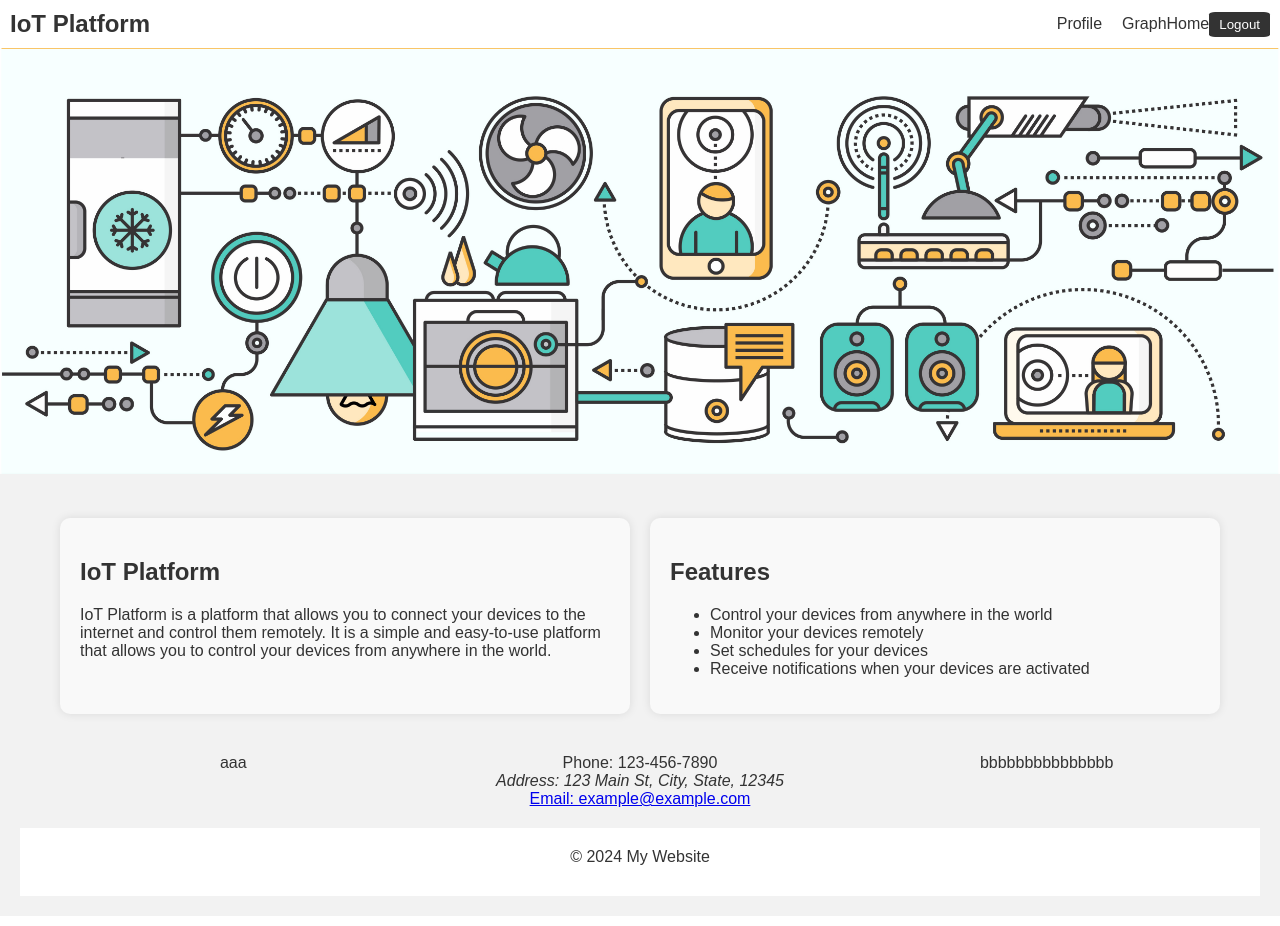
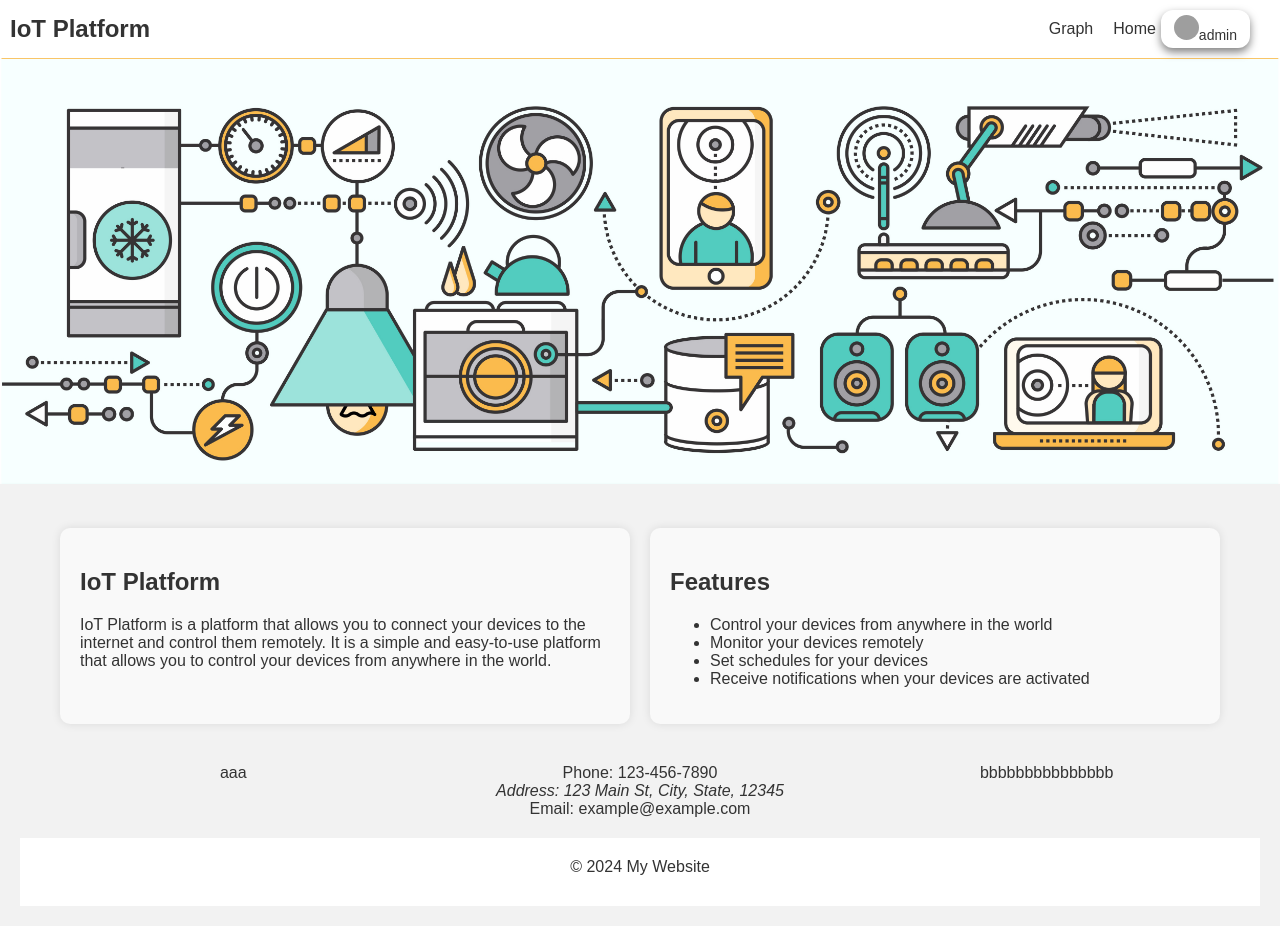
Before and after one commit to VascoMagolo/DeapcWebsite, a PHP site: page /pages/index.php in a window 1280 px wide. Run offline with PHP 8.4, Linux system fonts and the light colour scheme; a user stored in the database is signed in; grey boxes are pictures that could not be loaded.

Commit message:
Following changes have been made to the website: 	modified:   Website/css/style.css{         some minor updates on some styles,         added a new style for the default user image         big changes on the login/logout button         deleted some unused styles     } 	new file:   Website/img/defaultuser.png{         new default user image     } 	modified:   Website/pages/index.php{         some minor changes on the index page not worth mentioning     } 	modified:   Website/pages/nav.php{         added a new style for the default user image         big changes on the login/logout button     } 	modified:   Website/scripts/db.sql{         added a new field to the users table     } 	modified:   Website/scripts/login.php{         added more Session variables     }

```diff
--- a/Website/css/style.css
+++ b/Website/css/style.css
@@ -12,7 +12,14 @@ body {
     background-color: #f2f2f2;
 }
 
+a {
+    text-decoration: none;
+    color: #333;
+}
 
+a:hover {
+    color: #666;
+}
 .container {
     max-width: 1200px;
     margin: 20px auto;
@@ -44,22 +51,6 @@ nav div {
 .navB div:first-child {
     margin-right: 20px;
 
-}
-.login button {
-    background-color: #333;
-    border: none;
-    border-radius: 10%;
-    padding: 5px 10px;
-    cursor: pointer;
-}
-
-.login button:hover {
-    background-color: #555;
-}
-
-.login button a {
-    color: #fff;
-    text-decoration: none;
 }
 #home {
     color: #333;
@@ -116,7 +107,47 @@ footer p {
     margin-bottom: 10px;
 }
 
-img {
+.indeximg {
     width: 100%;
     height: auto;
 }
+.dropdown {
+    position: relative;
+    display: inline-block;
+}
+
+.dropdown-content {
+    display: none;
+    position: absolute;
+    right: 0;
+    background-color: #f9f9f9;
+    min-width: 160px;
+    box-shadow: 0px 8px 16px 0px rgba(0,0,0,0.2);
+    padding: 12px 16px;
+    z-index: 1;
+}
+
+.dropdown:hover .dropdown-content {
+    display: block;
+}
+.dropbtn {
+    background-color: #fff;
+    color: #333;
+    border: none;
+    box-shadow: 0px 4px 8px 0px rgba(0, 0, 0, 0.5); /* Darker shadow */
+    border-radius: 12px; /* Rounded edges */
+    font-size: 14px;
+    padding: 5px 13px; /* Larger clickable area */
+    transition: all 0.3s ease 0s; /* Smooth transition */
+    margin-left: 5px;
+}
+
+.dropbtn:hover {
+    box-shadow: 0px 8px 16px 0px rgba(0, 0, 0, 0.7); /* Even darker shadow on hover */
+}
+
+#imguser {
+    width: 25px;
+    height: 25px;
+    border-radius: 50%;
+}
--- a/Website/pages/index.php
+++ b/Website/pages/index.php
@@ -10,7 +10,7 @@
     ?>
 <body>
     <div>
-        <img src="../img/main.png" alt="main">
+        <img src="../img/main.png" alt="main" class="indeximg">
     </div>
     <!--About Section-->
     <div class="about">
@@ -44,7 +44,6 @@
             <p>bbbbbbbbbbbbbbb</p>
         </div>
     </div>
-
 </body>
 <?php
 include ("footer.php");
--- a/Website/pages/nav.php
+++ b/Website/pages/nav.php
@@ -5,27 +5,28 @@
                 <h1>IoT Platform</h1>
             </div>
             <div class="navB">
-                <?php
-                    if ((isset($_SESSION["username"]) && ($_SESSION["type_id"] == 1))){
-                        echo "<div><a id='home' href='profile.php'>Profile</a></div>";
-                    }
-                ?>
                 <div>
                     <a id="home" href="graph.php">Graph</a>
                 </div>
                 <div>
                     <a id="home" href="index.php">Home</a>
                 </div>
-                <div class="login">
-                    <button>
-                        <?php
-                        if (isset($_SESSION["username"])) {
-                            echo "<a href='../scripts/logout.php'>Logout</a>";
-                        } else {
-                            echo "<a href='login.php'>Login</a>";
-                        }
-                        ?>
-                    </button>
+                <div>
+                    <?php
+                    if (isset($_SESSION["username"])) {
+                        echo "<div class='dropdown'>
+                                <button class='dropbtn'><img id='imguser' src='",$_SESSION["imglink"],"'>",$_SESSION["username"],"</button>
+                                <div class='dropdown-content'>
+                                    <a href='#'>Manage account</a>
+                                    <a href='#'>Definitions</a>
+                                    <hr>
+                                    <a href='../scripts/logout.php'>Logout</a>
+                                </div>
+                                </div>";
+                    } else {
+                        echo "<button class='dropbtn'><a href='login.php'>Login</a></button>";
+                    }
+                    ?>
                 </div>
             </div>
         </div>
--- a/Website/scripts/db.sql
+++ b/Website/scripts/db.sql
@@ -8,7 +8,8 @@ CREATE TABLE IF NOT EXISTS users (
     email VARCHAR(254) NOT NULL UNIQUE,
     username VARCHAR(30) NOT NULL UNIQUE,
     pass VARCHAR(255) NOT NULL,  -- for storing hashed passwords
-    type_id INT UNSIGNED
+    type_id INT UNSIGNED,
+    imglink VARCHAR(200) DEFAULT 'Website/images/defaultuser.png'
 );
 
 -- Create 'types' table
```
Also changed, not shown: Website/scripts/login.php (+7 -3 lines), Website/img/defaultuser.png (added).
